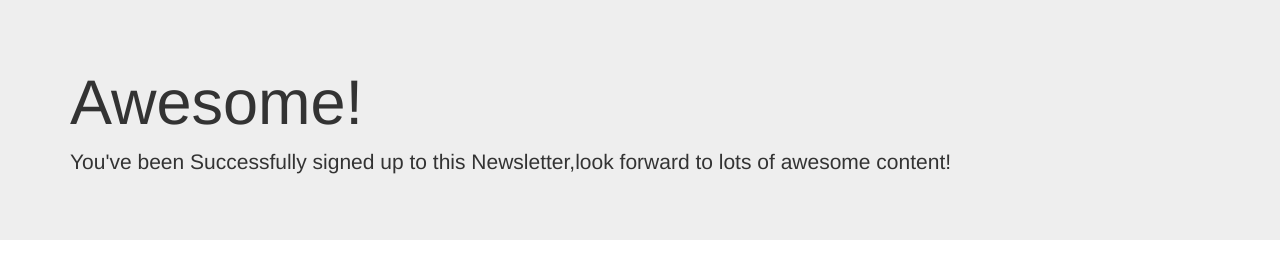
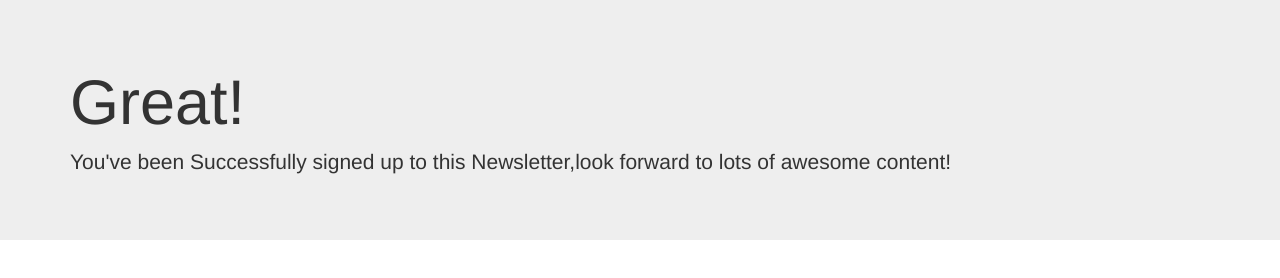
Before and after one commit to IMabhishek12345/Newsletter-Signup, a website: page success.html in a window 1280 px wide. Drawn offline with nearby package versions, Linux system fonts and the light colour scheme.

Commit message:
change awesome to great

```diff
--- a/success.html
+++ b/success.html
@@ -10,7 +10,7 @@
   <body>
     <div class="jumbotron jumbotron-fluid">
   <div class="container">
-    <h1 class="display-4">Awesome!</h1>
+    <h1 class="display-4">Great!</h1>
     <p class="lead">You've been Successfully signed up to this Newsletter,look forward to lots of awesome content!</p>
   </div>
 </div>
```
